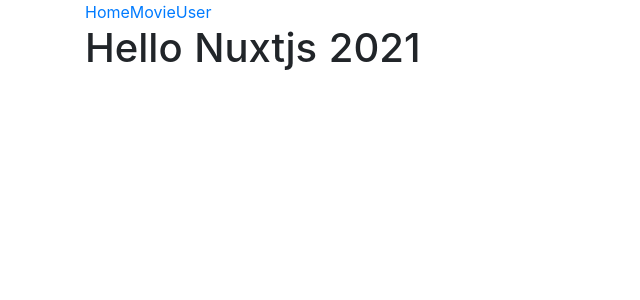
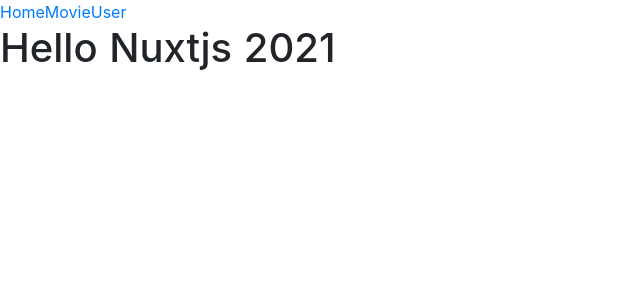
Before and after one commit to chongdev/nuxtjs-tutorial-2021, a Nuxt app: page / in a window 1280 px wide. Shown: the top 300 px of the page, without its empty margins (0-640 px from the left). Built offline with nearby package versions, Linux system fonts and the light colour scheme.

Commit message:
ep7 - Layouts

```diff
--- a/layouts/default.vue
+++ b/layouts/default.vue
@@ -1,20 +1,19 @@
 <template>
   <div>
+    <nav>
+      <nuxt-link to="/">Home</nuxt-link>
+      <nuxt-link to="/movies">Movie</nuxt-link>
+      <nuxt-link to="/users">User</nuxt-link>
+    </nav>
+
     <Nuxt />
   </div>
 </template>
 
 <style>
 html {
-  font-family:
-    'Source Sans Pro',
-    -apple-system,
-    BlinkMacSystemFont,
-    'Segoe UI',
-    Roboto,
-    'Helvetica Neue',
-    Arial,
-    sans-serif;
+  font-family: 'Source Sans Pro', -apple-system, BlinkMacSystemFont, 'Segoe UI',
+    Roboto, 'Helvetica Neue', Arial, sans-serif;
   font-size: 16px;
   word-spacing: 1px;
   -ms-text-size-adjust: 100%;
@@ -30,33 +29,4 @@
   box-sizing: border-box;
   margin: 0;
 }
-
-.button--green {
-  display: inline-block;
-  border-radius: 4px;
-  border: 1px solid #3b8070;
-  color: #3b8070;
-  text-decoration: none;
-  padding: 10px 30px;
-}
-
-.button--green:hover {
-  color: #fff;
-  background-color: #3b8070;
-}
-
-.button--grey {
-  display: inline-block;
-  border-radius: 4px;
-  border: 1px solid #35495e;
-  color: #35495e;
-  text-decoration: none;
-  padding: 10px 30px;
-  margin-left: 15px;
-}
-
-.button--grey:hover {
-  color: #fff;
-  background-color: #35495e;
-}
 </style>
--- /dev/null
+++ b/layouts/mainLayout.vue
@@ -0,0 +1,11 @@
+<template>
+  <div>
+      <nav>
+        <nuxt-link to="/">Home</nuxt-link>
+        <nuxt-link to="/movies">Movie</nuxt-link>
+        <nuxt-link to="/users">User</nuxt-link>
+      </nav>
+
+      <nuxt />
+  </div>
+</template>
--- a/pages/index.vue
+++ b/pages/index.vue
@@ -1,8 +1,5 @@
 <template>
-  <div class="container">
-
-    <nav-bar></nav-bar>
-
+  <div>
     <div>
       <h1 class="title">
         Hello Nuxtjs 2021
@@ -12,8 +9,6 @@
 </template>
 
 <script>
-import NavBar from '~/components/NavBar.vue'
 export default {
-  components: [NavBar],
 }
 </script>
--- a/pages/movies.vue
+++ b/pages/movies.vue
@@ -1,7 +1,5 @@
 <template>
   <div>
-
-    <nav-bar></nav-bar>
 
     <div class="chat-banner chat-banner--danger" v-if="isNetwork">
 
@@ -38,12 +36,8 @@
 
 
 <script>
-import NavBar from '~/components/NavBar.vue'
-
 export default {
-  components: [NavBar],
   data(){
-
     return {
       isNetwork: true
     }
--- a/pages/users.vue
+++ b/pages/users.vue
@@ -1,15 +1,14 @@
 <template>
     <div>
-        <nav-bar></nav-bar>
         <h1> This User </h1>
-
         <nuxt-child />
     </div>
 </template>
 
 <script>
-import NavBar from '~/components/NavBar.vue'
+// import NavBar from '~/components/NavBar.vue'
 export default {
-    components: [NavBar],
+    layout: "mainLayout",
+    // components: [NavBar],
 }
 </script>
```
